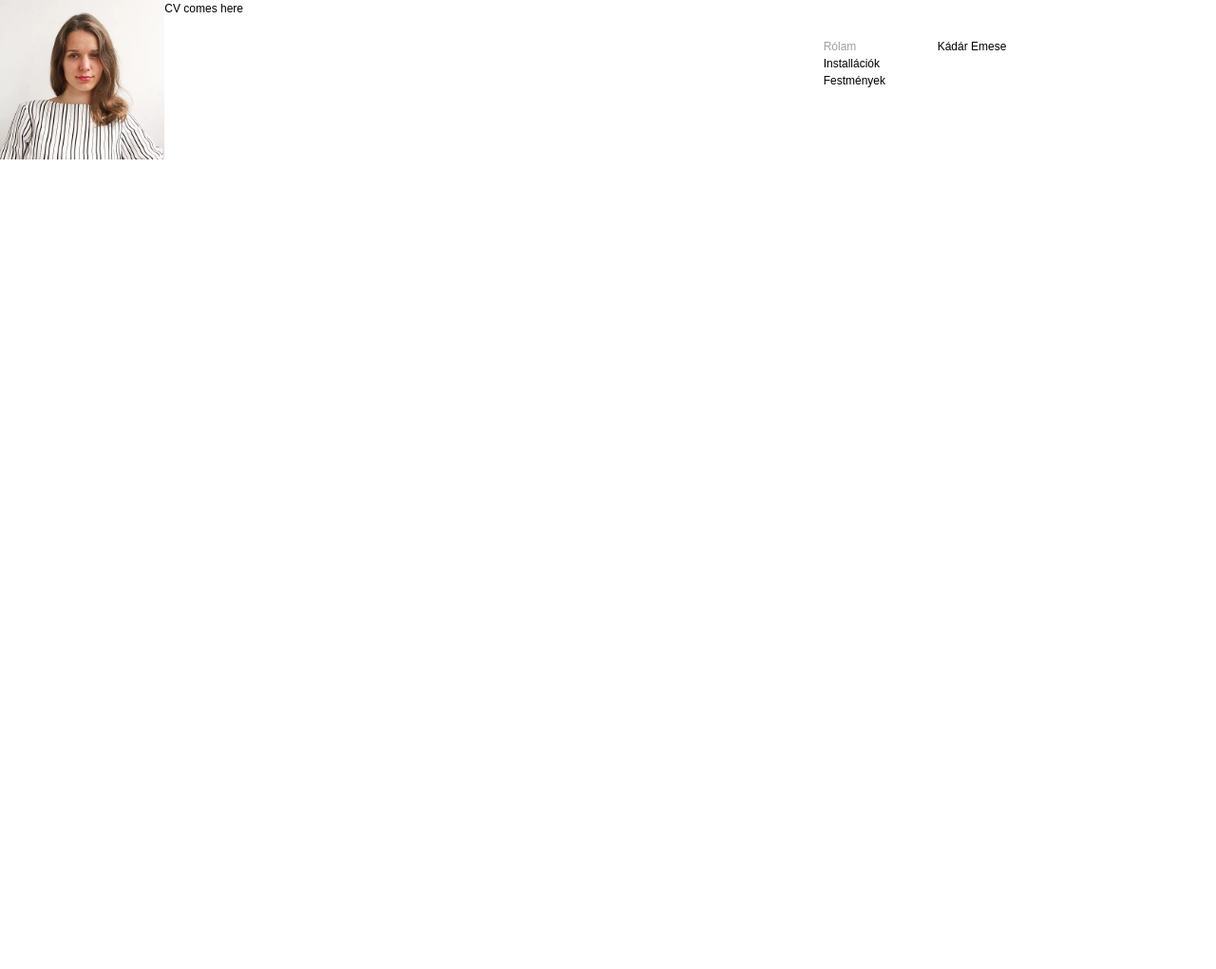
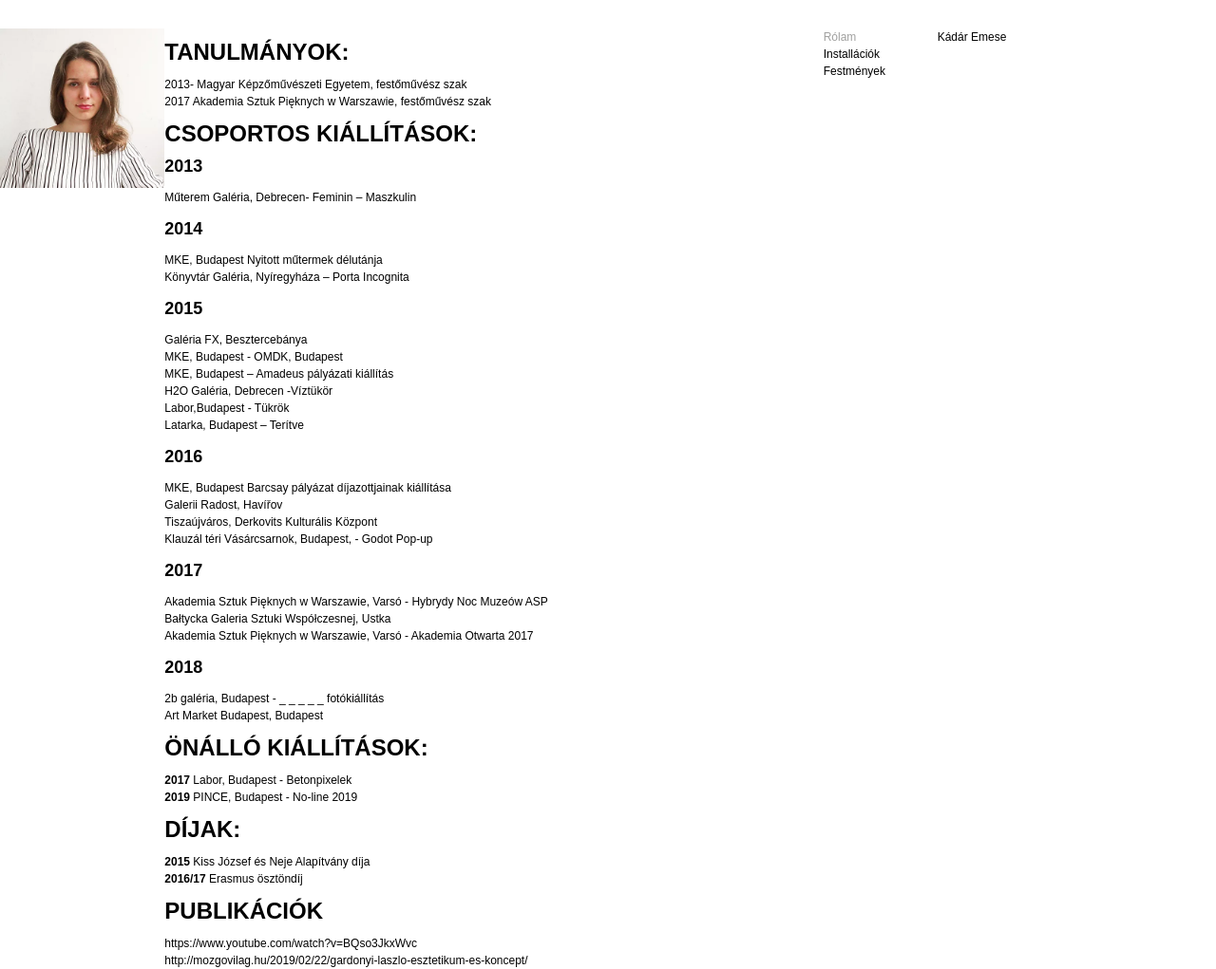
Before and after one commit to endreymarcell/kadaremese, a Gatsby site: page /cv in a window 1280 px wide. Shown: the whole page at 95% size. Before the commit the page ends 800 px from the top, so only its background shows below. Built offline with nearby package versions, Linux system fonts and the light colour scheme; Gatsby itself is replaced by a stand-in of ours.

Commit message:
feat: add full CV

```diff
--- a/src/components/layout.js
+++ b/src/components/layout.js
@@ -5,7 +5,7 @@ import style from "./layout.module.css"
 
 export const Layout = ({children, leftSidebarRender}) => (
   <div className={style.layout}>
-    <div>{leftSidebarRender || null}</div>
+    <div className={style.leftSidebar}>{leftSidebarRender || null}</div>
     <div>{children}</div>
     <div />
     <Sidebar />
--- a/src/components/layout.module.css
+++ b/src/components/layout.module.css
@@ -1,6 +1,11 @@
 .layout {
+  margin-top: 30px;
   display: grid;
   grid-template-columns: 1fr 3fr 1fr 240px 1fr;
+}
+
+.left-sidebar {
+  padding: 20px;
 }
 
 img {
--- a/src/components/sidebar.module.css
+++ b/src/components/sidebar.module.css
@@ -1,7 +1,6 @@
 .sidebar {
   display: grid;
   grid-template-columns: 1fr 1fr;
-  margin-top: 40px;
 }
 
 .main-nav {
--- a/src/pages/cv.js
+++ b/src/pages/cv.js
@@ -10,7 +10,77 @@ const ProfilePicture = ({data}) => (
 
 export default ({data}) => (
   <Layout leftSidebarRender={<ProfilePicture data={data} />}>
-    <div>CV comes here</div>
+    <div className={style.cvContainer}>
+      <h1 className={style.sectionHeader}>TANULMÁNYOK:</h1>
+      2013- Magyar Képzőművészeti Egyetem, festőművész szak
+      <br />
+      2017 Akademia Sztuk Pięknych w Warszawie, festőművész szak
+      <br />
+      {/* ------------------------ */}
+      <h1 className={style.sectionHeader}>CSOPORTOS KIÁLLÍTÁSOK:</h1>
+      <h2 className={style.subsectionHeader}>2013</h2>
+      Műterem Galéria, Debrecen- Feminin – Maszkulin
+      <br />
+      <h2 className={style.subsectionHeader}>2014</h2>
+      MKE, Budapest Nyitott műtermek délutánja
+      <br />
+      Könyvtár Galéria, Nyíregyháza – Porta Incognita
+      <br />
+      <h2 className={style.subsectionHeader}>2015</h2>
+      Galéria FX, Besztercebánya
+      <br />
+      MKE, Budapest - OMDK, Budapest
+      <br />
+      MKE, Budapest – Amadeus pályázati kiállítás
+      <br />
+      H2O Galéria, Debrecen -Víztükör
+      <br />
+      Labor,Budapest - Tükrök
+      <br />
+      Latarka, Budapest – Terítve
+      <br />
+      <h2 className={style.subsectionHeader}>2016</h2>
+      MKE, Budapest Barcsay pályázat díjazottjainak kiállítása
+      <br />
+      Galerii Radost, Havířov
+      <br />
+      Tiszaújváros, Derkovits Kulturális Központ
+      <br />
+      Klauzál téri Vásárcsarnok, Budapest, - Godot Pop-up
+      <br />
+      <h2 className={style.subsectionHeader}>2017</h2>
+      Akademia Sztuk Pięknych w Warszawie, Varsó - Hybrydy Noc Muzeów ASP
+      <br />
+      Bałtycka Galeria Sztuki Współczesnej, Ustka
+      <br />
+      Akademia Sztuk Pięknych w Warszawie, Varsó - Akademia Otwarta 2017
+      <br />
+      <h2 className={style.subsectionHeader}>2018</h2>
+      2b galéria, Budapest - _ _ _ _ _ fotókiállítás
+      <br />
+      Art Market Budapest, Budapest
+      <br />
+      {/* ------------------------ */}
+      <h1 className={style.sectionHeader}>ÖNÁLLÓ KIÁLLÍTÁSOK:</h1>
+      <strong>2017</strong> Labor, Budapest - Betonpixelek
+      <br />
+      <strong>2019</strong> PINCE, Budapest - No-line 2019
+      <br />
+      {/* ------------------------ */}
+      <h1 className={style.sectionHeader}>DÍJAK:</h1>
+      <strong>2015</strong> Kiss József és Neje Alapítvány díja
+      <br />
+      <strong>2016/17</strong> Erasmus ösztöndíj
+      <br />
+      {/* ------------------------ */}
+      <h1 className={style.sectionHeader}>PUBLIKÁCIÓK</h1>
+      <a href="https://www.youtube.com/watch?v=BQso3JkxWvc">https://www.youtube.com/watch?v=BQso3JkxWvc</a>
+      <br />
+      <a href="http://mozgovilag.hu/2019/02/22/gardonyi-laszlo-esztetikum-es-koncept/">
+        http://mozgovilag.hu/2019/02/22/gardonyi-laszlo-esztetikum-es-koncept/
+      </a>
+      <br />
+    </div>
   </Layout>
 )
 
--- a/src/pages/cv.module.css
+++ b/src/pages/cv.module.css
@@ -1,3 +1,19 @@
 .circular-cutout {
   border-radius: 50%;
 }
+
+.cv-container {
+  padding-left: 200px;
+}
+
+.section-header {
+  font-size: 12px;
+  margin-bottom: 0;
+  font-weight: normal;
+  text-decoration: underline;
+}
+
+.subsection-header {
+  font-size: 12px;
+  margin: 0;
+}
```
